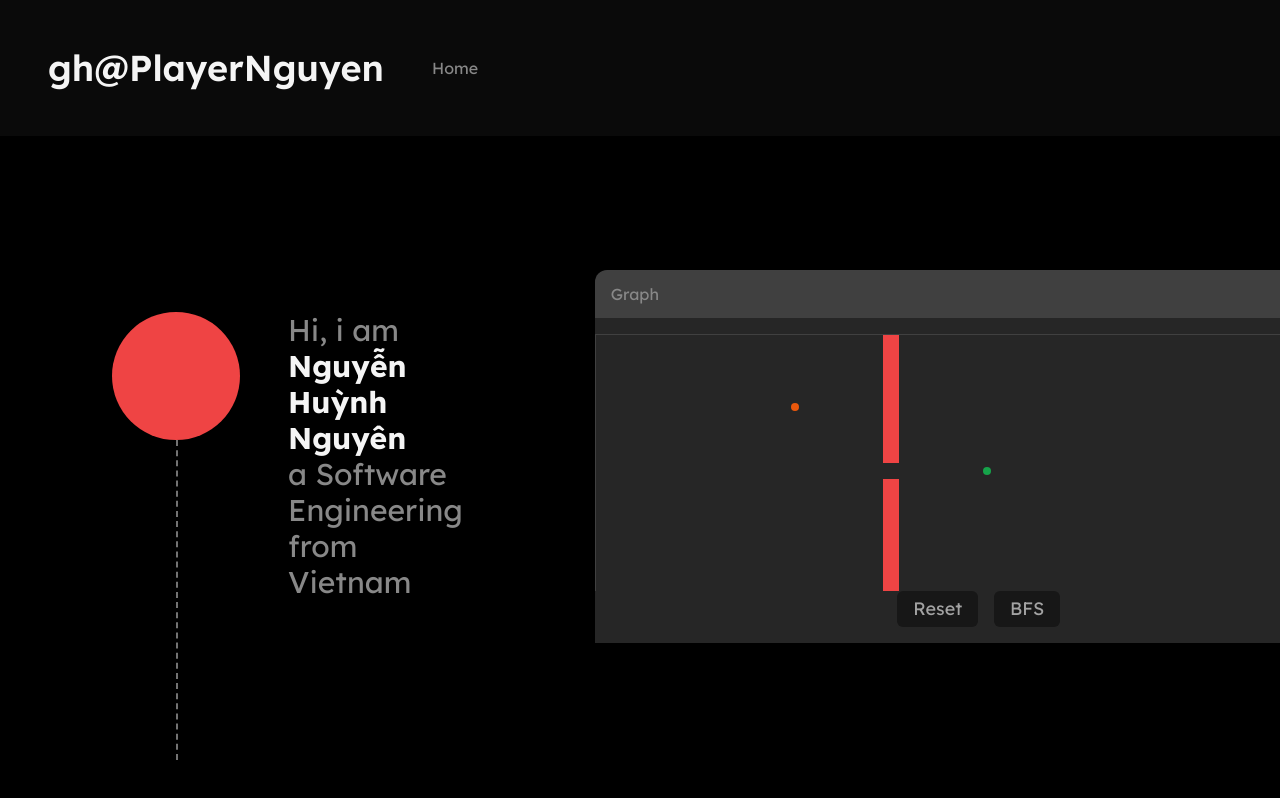
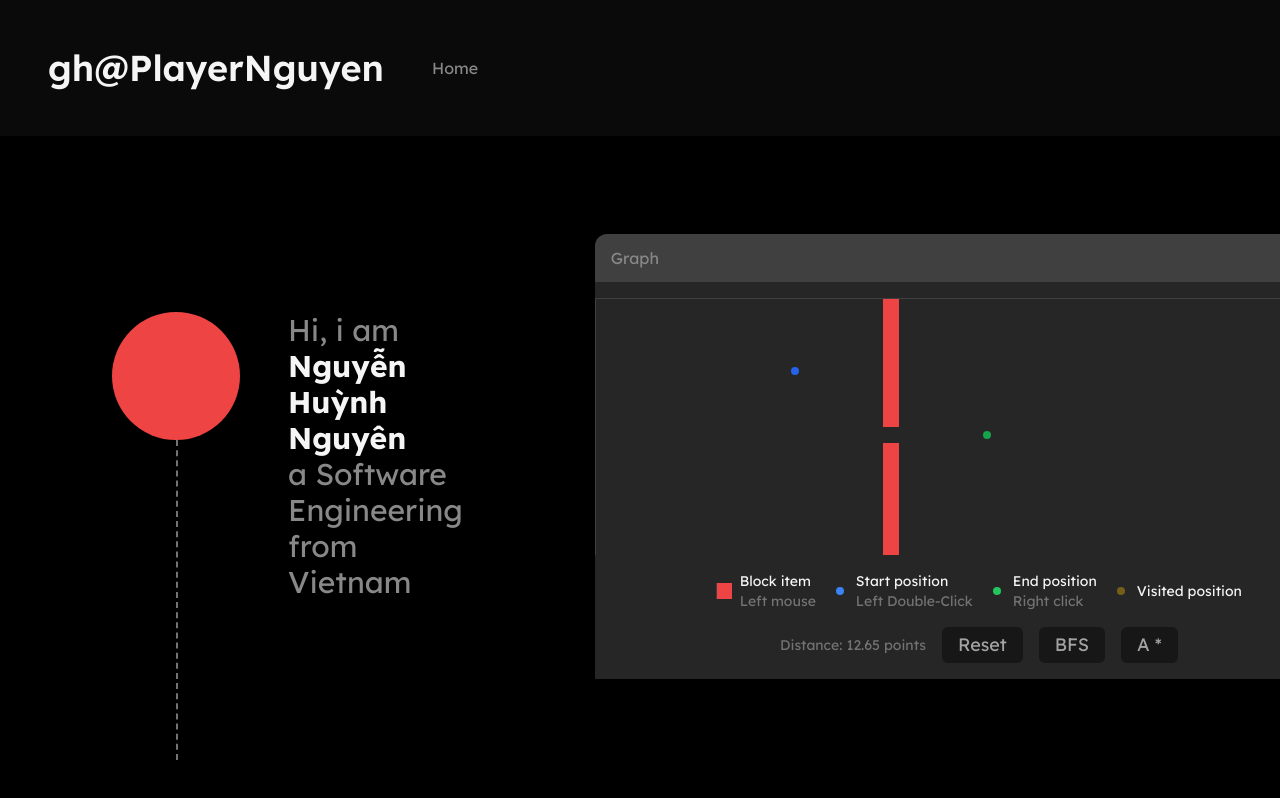
Before and after one commit to PlayerNguyen/PlayerNguyen, a React (Vite) app: page / in a window 1280 px wide. Shown: the top 798 px of the page. Built offline with nearby package versions, Linux system fonts and the light colour scheme.

Commit message:
feat: add a star algorithm visualize

```diff
--- a/src/components/ShowcaseBox/GraphMaze.tsx
+++ b/src/components/ShowcaseBox/GraphMaze.tsx
@@ -41,6 +41,7 @@ export default function GraphMaze(props: MazeProps) {
       [...new Array(props.width)].fill(NodeType.EMPTY)
     )
   );
+  const [estimateDistance, setEstimateDistance] = useState<number>(0);
 
   useEffect(() => {
     updateSource(props.width / 4, props.height / 4);
@@ -52,6 +53,10 @@ export default function GraphMaze(props: MazeProps) {
 
     setNodeType(props.width / 2 - 6, props.height / 2, NodeType.EMPTY);
   }, []);
+
+  useEffect(() => {
+    setEstimateDistance(distance(source, destination));
+  }, [source, destination]);
 
   const setNodeType = (x: number, y: number, type: NodeType) => {
     setGraph((g) => [
@@ -112,7 +117,7 @@ export default function GraphMaze(props: MazeProps) {
         controller?.abort();
       }
 
-      for (let i = 0; i < 4; i++) {
+      for (let i = 0; i < mx.length; i++) {
         const dX = curX + mx[i];
         const dY = curY + my[i];
         // console.log(dX, dY);
@@ -131,6 +136,112 @@ export default function GraphMaze(props: MazeProps) {
         q.enqueue({ x: dX, y: dY });
         if (getNodeType(dX, dY) !== NodeType.DESTINATION)
           setNodeType(dX, dY, NodeType.VISITED);
+      }
+    }, visualOptions.speed);
+  };
+
+  const distance = (a: Point, b: Point) => {
+    const x = b.x - a.x;
+    const y = b.y - a.y;
+    return Math.sqrt(x * x + y * y);
+  };
+
+  const findShortestAStar = (
+    source: Point,
+    destination: Point,
+    controller?: AbortController
+  ) => {
+    console.log(`Evaluating path using A *`);
+    // Setup a closed list
+    const closed: boolean[][] = new Array(props.height);
+    for (let i = 0; i < props.height; i++) {
+      closed[i] = new Array(props.width).fill(false);
+    }
+
+    const detail: { g: number; h: number; f: number; parent: Point }[][] =
+      new Array(props.height);
+    for (let i = 0; i < props.height; i++) {
+      detail[i] = new Array(props.width).fill({
+        g: Number.MAX_SAFE_INTEGER,
+        h: Number.MAX_SAFE_INTEGER,
+        f: Number.MAX_SAFE_INTEGER,
+        parent: {
+          x: -1,
+          y: -1,
+        },
+      });
+    }
+
+    const openQueue: Queue.PriorityQueue<{ point: Point; factor: number }> =
+      new Queue.PriorityQueue((a, b) => a.factor < b.factor);
+    openQueue.enqueue({ point: { x: source.x, y: source.y }, factor: 0 });
+
+    detail[source.y][source.x] = {
+      g: 0,
+      h: 0,
+      f: 0,
+      parent: {
+        x: 0,
+        y: 0,
+      },
+    };
+
+    const vDirection = [-1, 0, 1, 0, -1, 1, 1, -1];
+    const hDirection = [0, 1, 0, -1, 1, 1, -1, -1];
+
+    let intervalId = setInterval(() => {
+      if (openQueue.isEmpty() || (controller && controller.signal.aborted)) {
+        clearInterval(intervalId);
+      }
+
+      const p = openQueue.dequeue();
+      closed[p.point.y][p.point.x] = true;
+
+      // Find neighbor
+      for (let i = 0; i < vDirection.length; i++) {
+        const nextPoint: Point = {
+          x: p.point.x + vDirection[i],
+          y: p.point.y + hDirection[i],
+        };
+
+        if (nextPoint.x === destination.x && nextPoint.y === destination.y) {
+          clearInterval(intervalId);
+          return;
+        }
+
+        // Boundaries assert
+        if (nextPoint.x < 0 || nextPoint.x >= props.width) continue;
+        if (nextPoint.y < 0 || nextPoint.y >= props.height) continue;
+
+        if (closed[nextPoint.y][nextPoint.x]) {
+          continue;
+        }
+        if (getNodeType(nextPoint.x, nextPoint.y) === NodeType.BLOCKED) {
+          continue;
+        }
+        // Factor properties
+        const gFactor = detail[p.point.y][p.point.x].g + 1;
+        const hFactor = distance(nextPoint, destination);
+        const fFactor = gFactor + hFactor;
+
+        if (
+          detail[nextPoint.y][nextPoint.x].f === Number.MAX_SAFE_INTEGER ||
+          detail[nextPoint.y][nextPoint.x].f > fFactor
+        ) {
+          openQueue.enqueue({ point: nextPoint, factor: fFactor });
+          detail[nextPoint.y][nextPoint.x] = {
+            h: hFactor,
+            g: gFactor,
+            f: fFactor,
+
+            parent: {
+              x: p.point.x,
+              y: p.point.y,
+            },
+          };
+          setNodeType(nextPoint.x, nextPoint.y, NodeType.VISITED);
+          // console.log(openQueue);
+        }
       }
     }, visualOptions.speed);
   };
@@ -185,7 +296,7 @@ export default function GraphMaze(props: MazeProps) {
                     }
                   )}
                   onClick={() => {
-                    // handleCreateBlockEvent(_xIndex, _yIndex);
+                    handleCreateBlockEvent(_xIndex, _yIndex);
                   }}
                   onMouseOver={() => {
                     if (isMouseDown) {
@@ -216,7 +327,7 @@ export default function GraphMaze(props: MazeProps) {
                         {
                           "bg-yellow-600 bg-opacity-25": x === NodeType.VISITED,
                           "bg-green-600": x === NodeType.DESTINATION,
-                          "bg-orange-600": x === NodeType.SOURCE,
+                          "bg-blue-600": x === NodeType.SOURCE,
                         }
                       )}
                     ></div>
@@ -228,7 +339,94 @@ export default function GraphMaze(props: MazeProps) {
         );
       })}
 
-      <div className="flex flex-row gap-4">
+      {/* Description */}
+      <div className={classNames(`flex flex-col`, `text-sm my-4`)}>
+        <div className={classNames(`flex flex-row gap-4`)}>
+          {/* Block item */}
+          <div className={classNames(`flex flex-row items-center gap-2`)}>
+            <span
+              className={classNames(
+                `inline-block hover:bg-neutral-600 h-4 w-4 relative first:border-l last:border-r border-neutral-700`,
+                "bg-red-500 hover:bg-red-400 "
+              )}
+            ></span>
+            <div className={classNames(`flex flex-col`)}>
+              <p>Block item </p>
+              <span className={classNames(`text-neutral-500`)}>Left mouse</span>
+            </div>
+          </div>
+
+          {/* Start position */}
+          <div className={classNames(`flex flex-row items-center gap-2`)}>
+            <span
+              className={classNames(
+                `inline-block hover:bg-neutral-600 h-4 w-4 relative border-neutral-700`
+              )}
+            >
+              <div
+                className={classNames(
+                  `absolute h-2 w-2 top-1/4 left-1/4`,
+                  `rounded-full bg-blue-500`
+                )}
+              ></div>
+            </span>
+            <div className={classNames(`flex flex-col`)}>
+              <p>Start position</p>
+              <span className={classNames(`text-neutral-500`)}>
+                Left Double-Click
+              </span>
+            </div>
+          </div>
+
+          {/* End position */}
+          <div className={classNames(`flex flex-row items-center gap-2`)}>
+            <span
+              className={classNames(
+                `inline-block hover:bg-neutral-600 h-4 w-4 relative border-neutral-700`
+              )}
+            >
+              <div
+                className={classNames(
+                  `absolute h-2 w-2 top-1/4 left-1/4`,
+                  `rounded-full bg-green-500`
+                )}
+              ></div>
+            </span>
+            <div className={classNames(`flex flex-col`)}>
+              <p>End position</p>
+              <span className={classNames(`text-neutral-500`)}>
+                Right click
+              </span>
+            </div>
+          </div>
+
+          {/* Visited position */}
+          <div className={classNames(`flex flex-row items-center gap-2`)}>
+            <span
+              className={classNames(
+                `inline-block hover:bg-neutral-600 h-4 w-4 relative border-neutral-700`
+              )}
+            >
+              <div
+                className={classNames(
+                  `absolute h-2 w-2 top-1/4 left-1/4`,
+                  `rounded-full bg-yellow-500 bg-opacity-40`
+                )}
+              ></div>
+            </span>
+            <div className={classNames(`flex flex-col`)}>
+              <p>Visited position</p>
+            </div>
+          </div>
+        </div>
+      </div>
+
+      <div className="flex flex-row gap-4 items-center text-neutral-500">
+        <div className={`text-sm`}>
+          <span></span>
+          <span>Distance: {estimateDistance.toFixed(2)}</span>
+          <span> points</span>
+        </div>
         <Button onClick={() => resetGraph()} text="Reset" />
         {/* <button>Maze</button> */}
         <Button
@@ -239,6 +437,15 @@ export default function GraphMaze(props: MazeProps) {
             bfs(source, destination, visualAbortController);
           }}
         />
+
+        <Button
+          text={"A *"}
+          onClick={() => {
+            resetGraph();
+            setVisualAbortController(new AbortController());
+            findShortestAStar(source, destination, visualAbortController);
+          }}
+        />
       </div>
     </div>
   );
--- a/src/utils/Queue.ts
+++ b/src/utils/Queue.ts
@@ -29,4 +29,80 @@ export namespace Queue {
       return this.elements[this.first];
     }
   }
+  const top = 0;
+  const parent = (i) => ((i + 1) >>> 1) - 1;
+  const left = (i) => (i << 1) + 1;
+  const right = (i) => (i + 1) << 1;
+  export class PriorityQueue<T> {
+    private _heap: T[] = [];
+    private comparator: (first: T, second: T) => boolean;
+
+    constructor(comparator?: (first: T, second: T) => boolean) {
+      this.comparator = comparator
+        ? comparator
+        : (first, second) => {
+            return first < second;
+          };
+    }
+
+    size() {
+      return this._heap.length;
+    }
+    isEmpty() {
+      return this.size() == 0;
+    }
+    peek() {
+      return this._heap[top];
+    }
+    enqueue(...values: T[]) {
+      values.forEach((value) => {
+        this._heap.push(value);
+        this._siftUp();
+      });
+      return this.size();
+    }
+    dequeue(): T {
+      const poppedValue = this.peek();
+      const bottom = this.size() - 1;
+      if (bottom > top) {
+        this._swap(top, bottom);
+      }
+      this._heap.pop();
+      this._siftDown();
+      return poppedValue;
+    }
+    replace(value) {
+      const replacedValue = this.peek();
+      this._heap[top] = value;
+      this._siftDown();
+      return replacedValue;
+    }
+    _greater(i, j) {
+      return this.comparator(this._heap[i], this._heap[j]);
+    }
+    _swap(i, j) {
+      [this._heap[i], this._heap[j]] = [this._heap[j], this._heap[i]];
+    }
+    _siftUp() {
+      let node = this.size() - 1;
+      while (node > top && this._greater(node, parent(node))) {
+        this._swap(node, parent(node));
+        node = parent(node);
+      }
+    }
+    _siftDown() {
+      let node = top;
+      while (
+        (left(node) < this.size() && this._greater(left(node), node)) ||
+        (right(node) < this.size() && this._greater(right(node), node))
+      ) {
+        let maxChild =
+          right(node) < this.size() && this._greater(right(node), left(node))
+            ? right(node)
+            : left(node);
+        this._swap(node, maxChild);
+        node = maxChild;
+      }
+    }
+  }
 }
```
